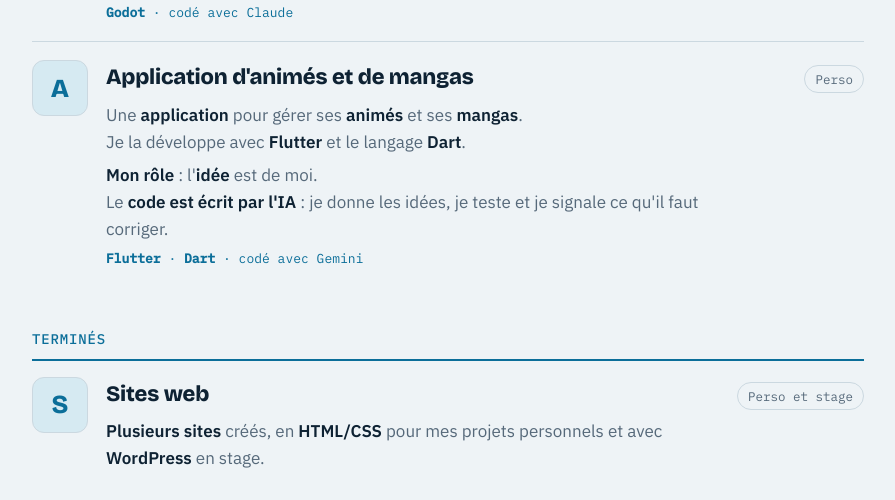
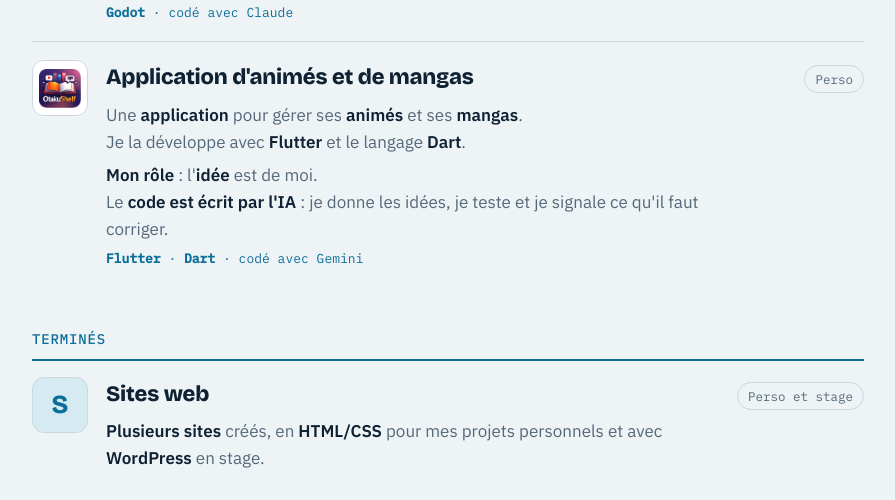
Before and after one commit to FrozerYTB/Portfolio, a plain HTML site: page projets.html in a window 1280 px wide. Shown: the part 1263-1763 px from the top of the page, without its empty margins (312-1207 px from the left). Drawn offline with nearby package versions, Linux system fonts and the light colour scheme.

Commit message:
ajout photo projets

```diff
--- a/projets.html
+++ b/projets.html
@@ -174,7 +174,7 @@
           <p class="tags"><b>Godot</b> · codé avec Claude</p>
         </li>
         <li>
-          <span class="pico"><img src="images/projets/animes-mangas.png" alt="" loading="lazy" onerror="this.remove()"><span aria-hidden="true">A</span></span>
+          <span class="pico"><img src="images/projets/otakushelf.png" alt="" loading="lazy" onerror="this.remove()"><span aria-hidden="true">A</span></span>
           <h3>Application d'animés et de mangas</h3>
           <span class="chip">Perso</span>
           <p>Une <b>application</b> pour gérer ses <b>animés</b> et ses <b>mangas</b>.<br>Je la développe avec <b>Flutter</b> et le langage <b>Dart</b>.</p>
```
Also changed, not shown: images/projets/minecraft.png (added), images/projets/otakushelf.png (added).
